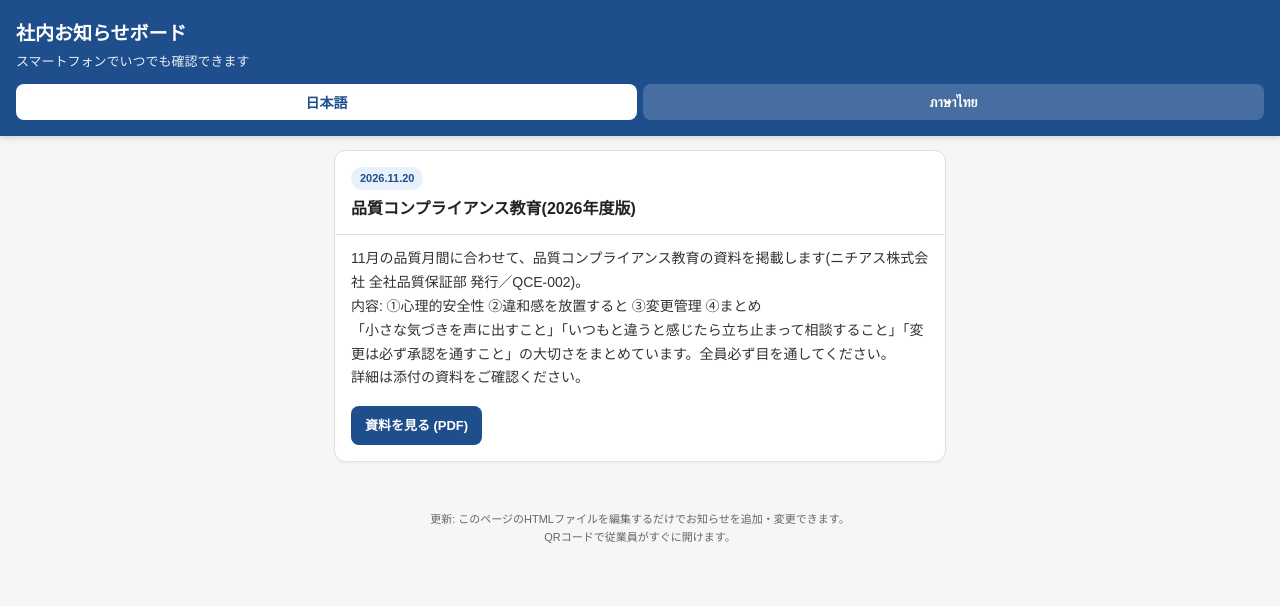
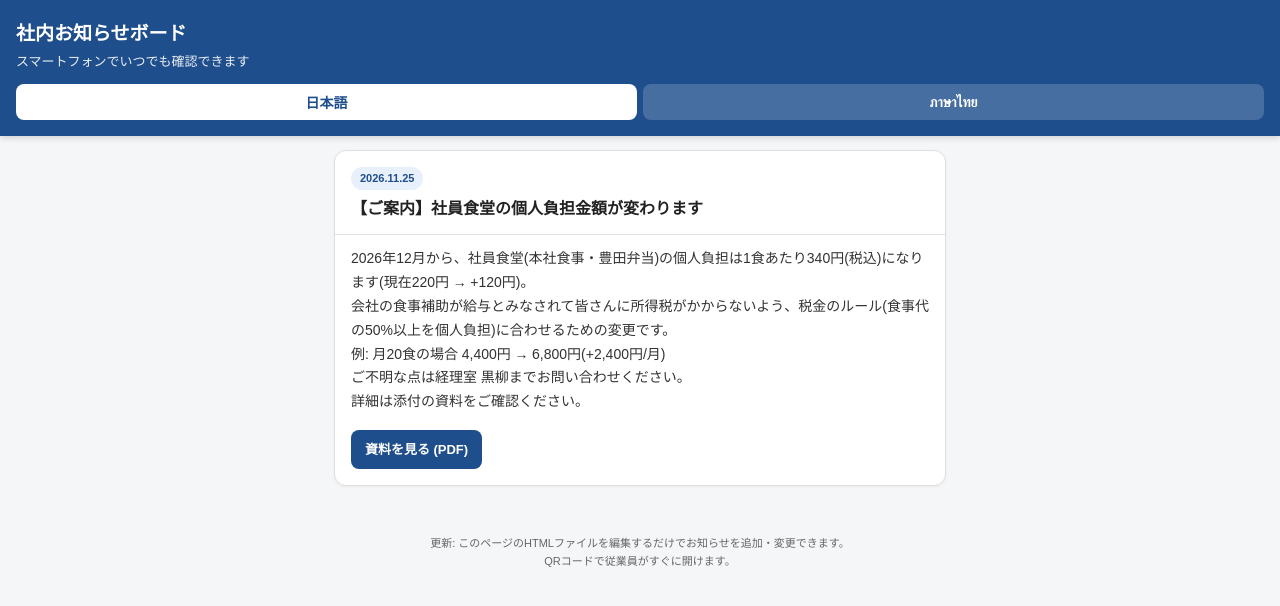
Before and after one commit to renorin-maiki/notice-board, a plain HTML site: page index.html in a window 1280 px wide. Drawn offline with Linux system fonts and the light colour scheme.

Commit message:
Update index.html

```diff
--- a/index.html
+++ b/index.html
@@ -155,17 +155,17 @@
 // ここにお知らせを追加していくだけで一覧が増えます
 const notices = [
   {
-    date: "2026.11.20",
+    date: "2026.11.25",
     ja: {
-      title: "品質コンプライアンス教育(2026年度版)",
-      body: "11月の品質月間に合わせて、品質コンプライアンス教育の資料を掲載します(ニチアス株式会社 全社品質保証部 発行／QCE-002)。\n内容: ①心理的安全性 ②違和感を放置すると ③変更管理 ④まとめ\n「小さな気づきを声に出すこと」「いつもと違うと感じたら立ち止まって相談すること」「変更は必ず承認を通すこと」の大切さをまとめています。全員必ず目を通してください。\n詳細は添付の資料をご確認ください。"
+      title: "【ご案内】社員食堂の個人負担金額が変わります",
+      body: "2026年12月から、社員食堂(本社食事・豊田弁当)の個人負担は1食あたり340円(税込)になります(現在220円 → +120円)。\n会社の食事補助が給与とみなされて皆さんに所得税がかからないよう、税金のルール(食事代の50%以上を個人負担)に合わせるための変更です。\n例: 月20食の場合 4,400円 → 6,800円(+2,400円/月)\nご不明な点は経理室 黒柳までお問い合わせください。\n詳細は添付の資料をご確認ください。"
     },
     th: {
-      title: "การอบรมด้านการปฏิบัติตามข้อกำหนดคุณภาพ (ฉบับปี 2026)",
-      body: "เนื่องในเดือนคุณภาพ (พฤศจิกายน) ขอเผยแพร่เอกสารการอบรมด้านการปฏิบัติตามข้อกำหนดคุณภาพ (จัดทำโดย ฝ่ายประกันคุณภาพส่วนกลาง NICHIAS Corporation / QCE-002)\nเนื้อหา: ① ความปลอดภัยทางจิตใจ ② เมื่อปล่อยปละความรู้สึกผิดปกติไว้ ③ การควบคุมการเปลี่ยนแปลง ④ สรุป\nสรุปความสำคัญของ “การกล้าพูดสิ่งที่สังเกตเห็น” “เมื่อรู้สึกว่าผิดปกติ ให้หยุดและปรึกษา” และ “การเปลี่ยนแปลงต้องผ่านการอนุมัติเสมอ” ขอให้ทุกคนอ่านให้ครบ\nรายละเอียดดูได้จากเอกสารที่แนบมา"
+      title: "【แจ้ง】ค่าอาหารส่วนที่พนักงานจ่ายของโรงอาหารพนักงานจะเปลี่ยนแปลง",
+      body: "ตั้งแต่เดือนธันวาคม 2026 ค่าอาหารส่วนที่พนักงานจ่ายของโรงอาหารพนักงาน (อาหารที่สำนักงานใหญ่・ข้าวกล่องที่โทโยต้า) จะเป็นมื้อละ 340 เยน (รวมภาษี) (ปัจจุบัน 220 เยน → เพิ่มขึ้น 120 เยน)\nเป็นการปรับให้เป็นไปตามกฎเกณฑ์ด้านภาษี (พนักงานต้องจ่ายค่าอาหารเองตั้งแต่ 50% ขึ้นไป) เพื่อไม่ให้ส่วนที่บริษัทช่วยออกถูกนับเป็นเงินเดือนและต้องเสียภาษีเงินได้\nตัวอย่าง: กรณีใช้บริการ 20 มื้อต่อเดือน 4,400 เยน → 6,800 เยน (เพิ่มขึ้น 2,400 เยน/เดือน)\nหากมีข้อสงสัย กรุณาสอบถามคุณคุโรยานางิ แผนกบัญชี\nรายละเอียดดูได้จากเอกสารที่แนบมา"
     },
-    filePdfJa: "品質コンプライアンス教育_JA.pdf",
-    filePdfTh: "品質コンプライアンス教育_TH.pdf"
+    filePdfJa: "社員食堂個人負担変更_JA.pdf",
+    filePdfTh: "社員食堂個人負担変更_TH.pdf"
   }
 ];
 let lang = "ja";
```
